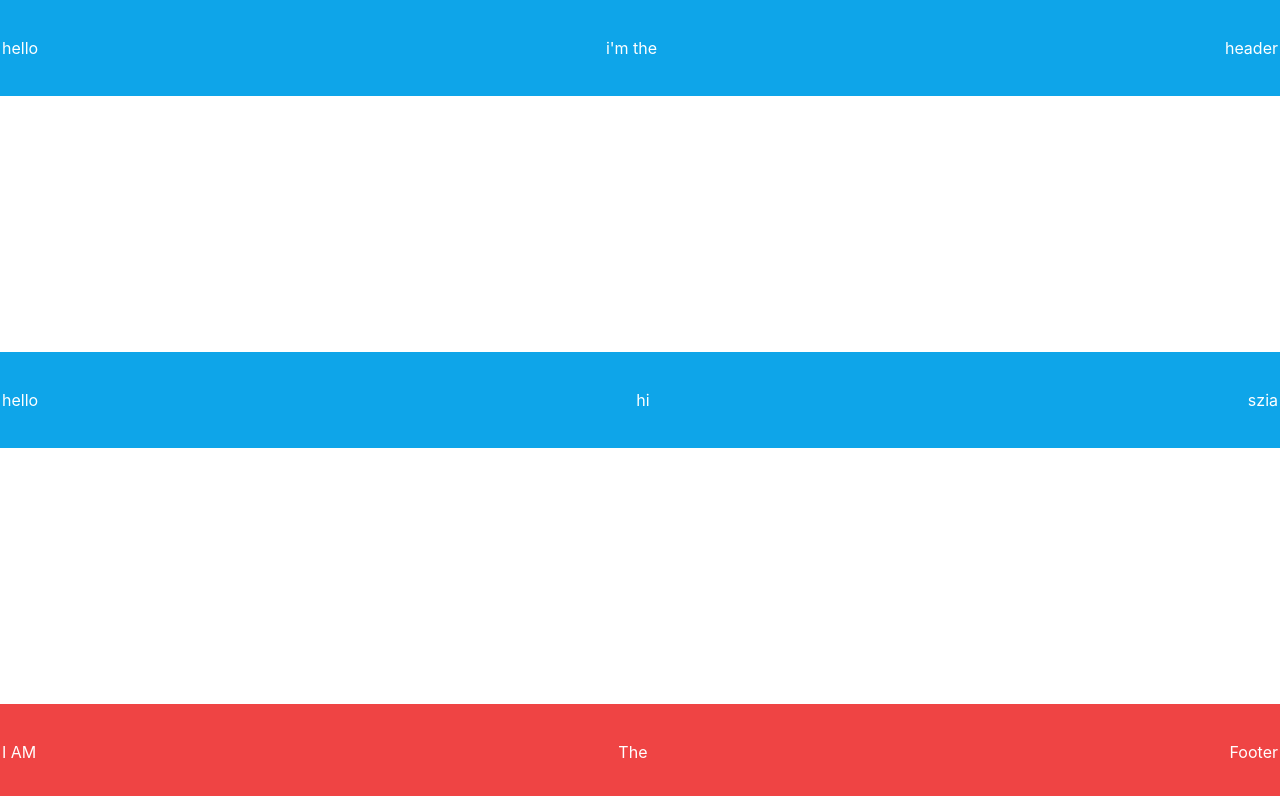
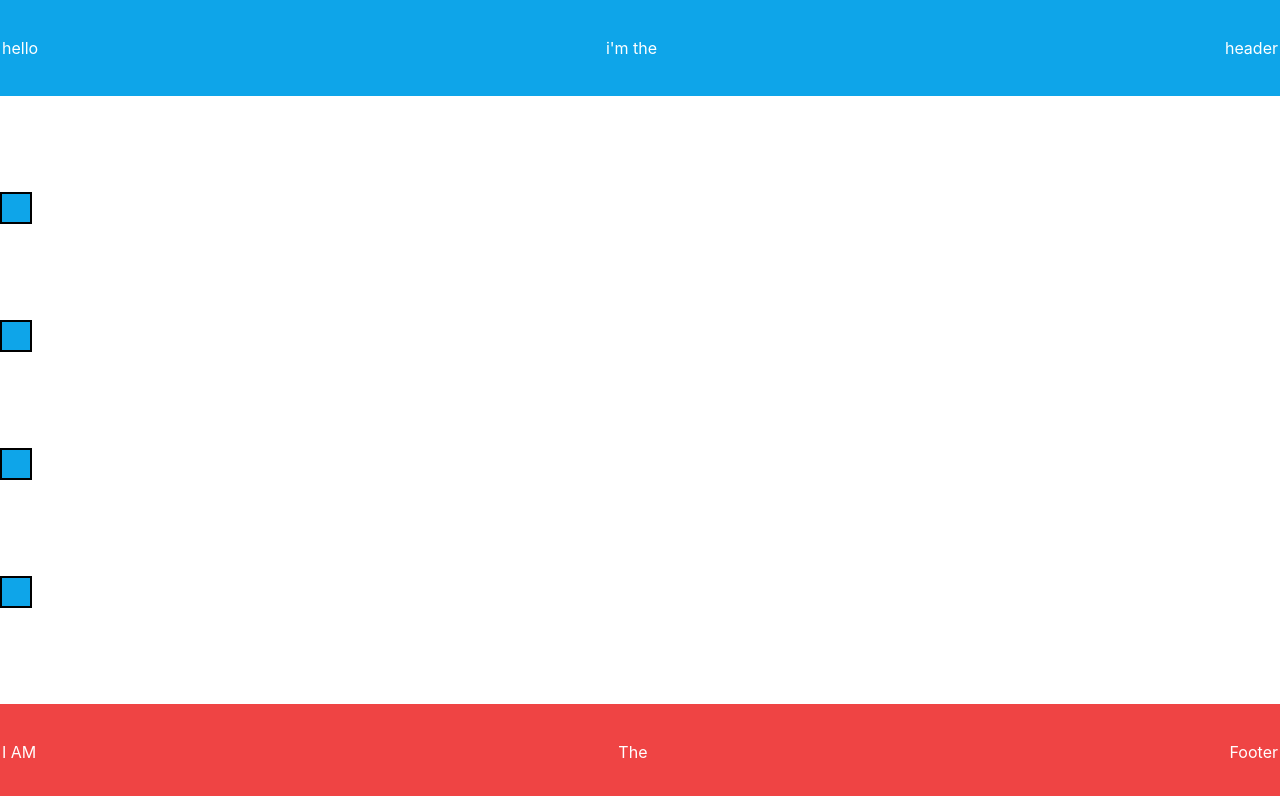
Before and after one commit to singapaul/26pairs, a Gatsby site: page / in a window 1280 px wide. Built offline with nearby package versions, Linux system fonts and the light colour scheme; Gatsby itself is replaced by a stand-in of ours.

Commit message:
Card component placeholder

```diff
--- a/src/components/Card/Card.tsx
+++ b/src/components/Card/Card.tsx
@@ -0,0 +1,16 @@
+import React from "react";
+import { ReactNode } from "react";
+
+export type CardProps = {
+  children?: ReactNode;
+};
+
+const Card = ({ children }: CardProps) => {
+  return (
+    <div className="border-solid border-2 border-black bg-sky-500 h-8 w-8">
+      {children}
+    </div>
+  );
+};
+
+export default Card;
--- a/src/components/Card/index.ts
+++ b/src/components/Card/index.ts
@@ -0,0 +1,2 @@
+export type { CardProps } from "./Card";
+export { default } from "./Card";
--- a/src/pages/index.tsx
+++ b/src/pages/index.tsx
@@ -3,6 +3,7 @@ import type { HeadFC, PageProps } from "gatsby";
 import Layout from "../components/Layout";
 import Header from "../components/Header";
 import Footer from "../components/Footer";
+import Card from "../components/Card";
 
 const pageStyles = {
   color: "#232129",
@@ -19,11 +20,10 @@ const IndexPage: React.FC<PageProps> = () => {
           <p>i'm the</p>
           <p>header</p>
         </Header>
-        <Header variant="game">
-          <p>hello</p>
-          <p>hi</p>
-          <p>szia</p>
-        </Header>
+        <Card />
+        <Card />
+        <Card />
+        <Card />
         <Footer>
           <p>I AM </p>
           <p>The</p>
```
